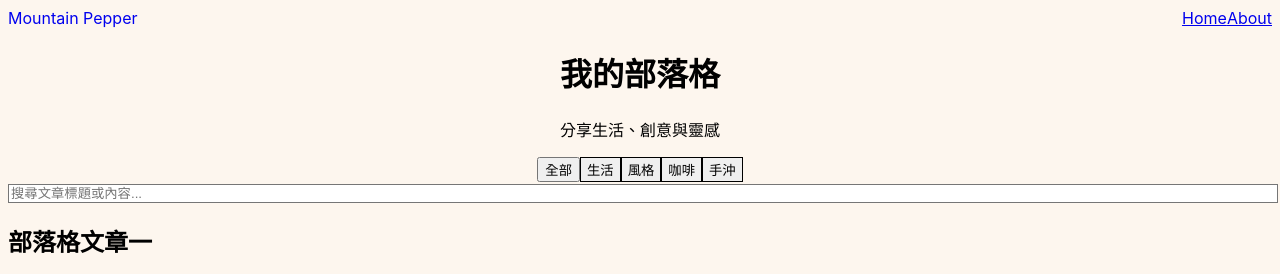
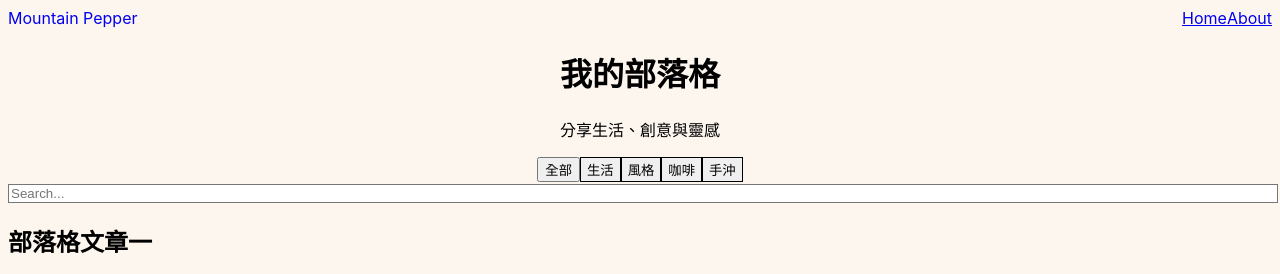
Before and after one commit to abby-chung/mountainPepper, a React (Vite) app: page / in a window 1280 px wide. Shown: the top 274 px of the page. Built offline with nearby package versions, Linux system fonts and the light colour scheme.

Commit message:
minor design change

```diff
--- a/src/App.jsx
+++ b/src/App.jsx
@@ -140,7 +140,7 @@ function HomePage() {
       </header>
 
       {/* 標籤篩選按鈕區塊 */}
-      <section className="flex flex-wrap gap-4 mb-6 justify-center">
+      <section className="flex flex-wrap gap-8 mb-6 justify-center">
         {uniqueTags.map((tag) => (
           <Button
             key={tag}
@@ -154,12 +154,12 @@ function HomePage() {
       </section>
 
       {/* 搜尋輸入框區塊 */}
-      <section className="mb-6 max-w-md mx-auto">
+      <section className="mb-6 mx-auto px-4">
         <Input
-          placeholder="搜尋文章標題或內容..."
+          placeholder="Search..."
           value={search}
           onChange={(e) => setSearch(e.target.value)}
-          className="rounded-xl"
+          className="w-full sm:w-80 md:w-96 h-12 rounded-xl"
         />
       </section>
 
@@ -167,7 +167,7 @@ function HomePage() {
       <section className="grid gap-6 md:grid-cols-2 max-w-7xl mx-auto">
         {filteredPosts.map((post) => (
           <Card key={post.id} className="rounded-2xl shadow-md transition-transform hover:scale-[1.02] duration-300">
-            <CardContent className="p-6">
+            <CardContent className="p-4">
               <h2 className="text-2xl font-semibold mb-2">{post.title}</h2>
               <p className="text-sm text-gray-500 mb-2">{post.date}</p>
               <div className="flex gap-2 mb-4">
```
